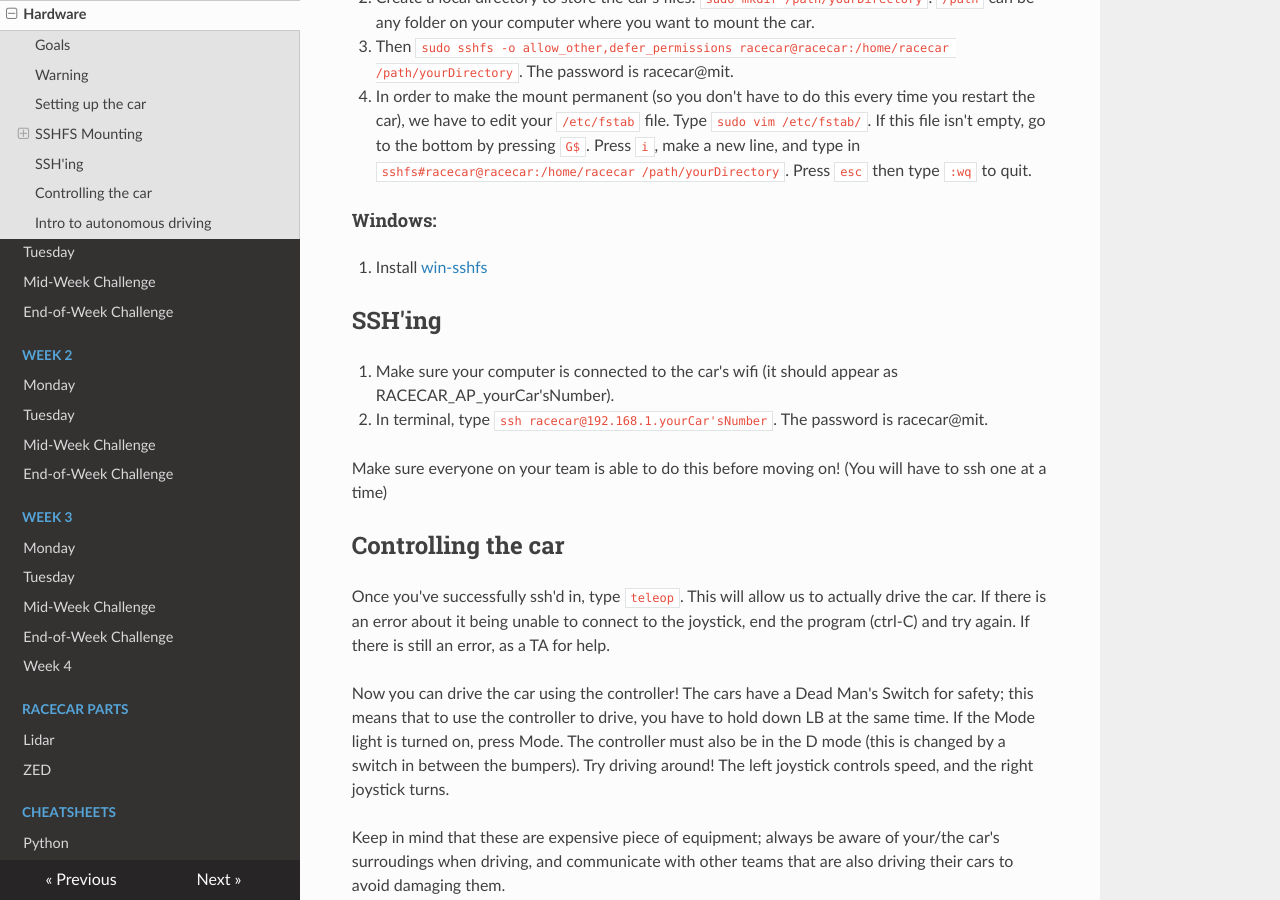
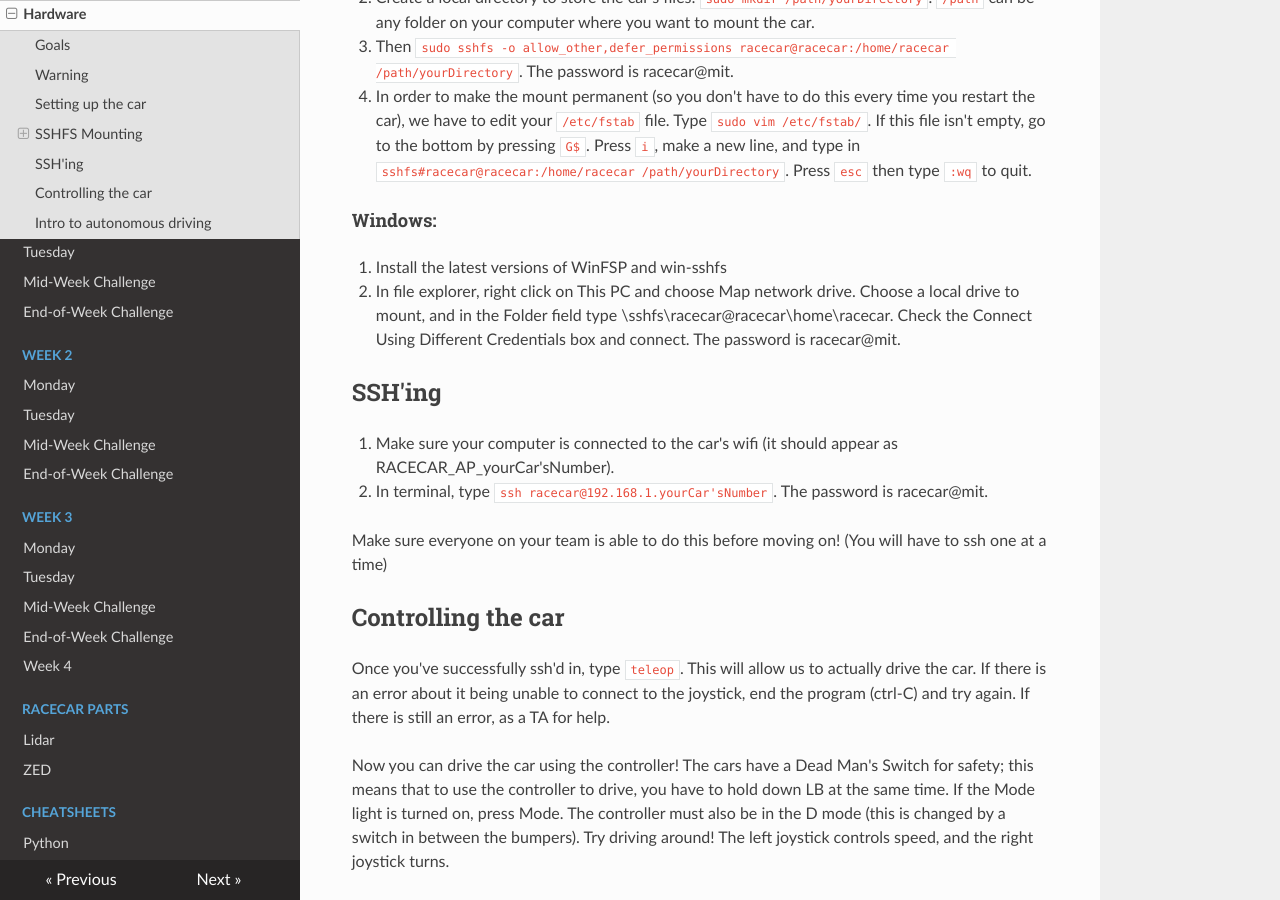
Before and after one commit to ChrisLindland/racecar-website, an MkDocs documentation site: the page built from docs/week1/01_monday/lab2.md, in a window 1280 px wide and 900 px high, scrolled down 2733 px. Built offline with MkDocs 1.6.1, drawn with Linux system fonts in a browser that asks for light colours; nearby versions of some CDN libraries.

Commit message:
Update lab2.md

```diff
--- a/docs/week1/01_monday/lab2.md
+++ b/docs/week1/01_monday/lab2.md
@@ -48,7 +48,9 @@ In order to access the files on the car, we're going to be using SSHFS to mount
 4. In order to make the mount permanent (so you don't have to do this every time you restart the car), we have to edit your `/etc/fstab` file. Type `sudo vim /etc/fstab/`. If this file isn't empty, go to the bottom by pressing `G$`. Press `i`, make a new line, and type in `sshfs#racecar@racecar:/home/racecar /path/yourDirectory`. Press `esc` then type `:wq` to quit.
 
 #### Windows:
-1. Install [win-sshfs](https://win-sshfs.googlecode.com/files/win-sshfs-0.0.1.5-setup.exe)
+1. Install the latest versions of WinFSP and win-sshfs
+2. In file explorer, right click on This PC and choose Map network drive. Choose a local drive to mount, and in the Folder field type \\sshfs\racecar@racecar\home\racecar. Check the Connect Using Different Credentials box and connect. The password is racecar@mit.
+
 
 ## SSH'ing
 1. Make sure your computer is connected to the car's wifi (it should appear as RACECAR_AP_yourCar'sNumber).
```
